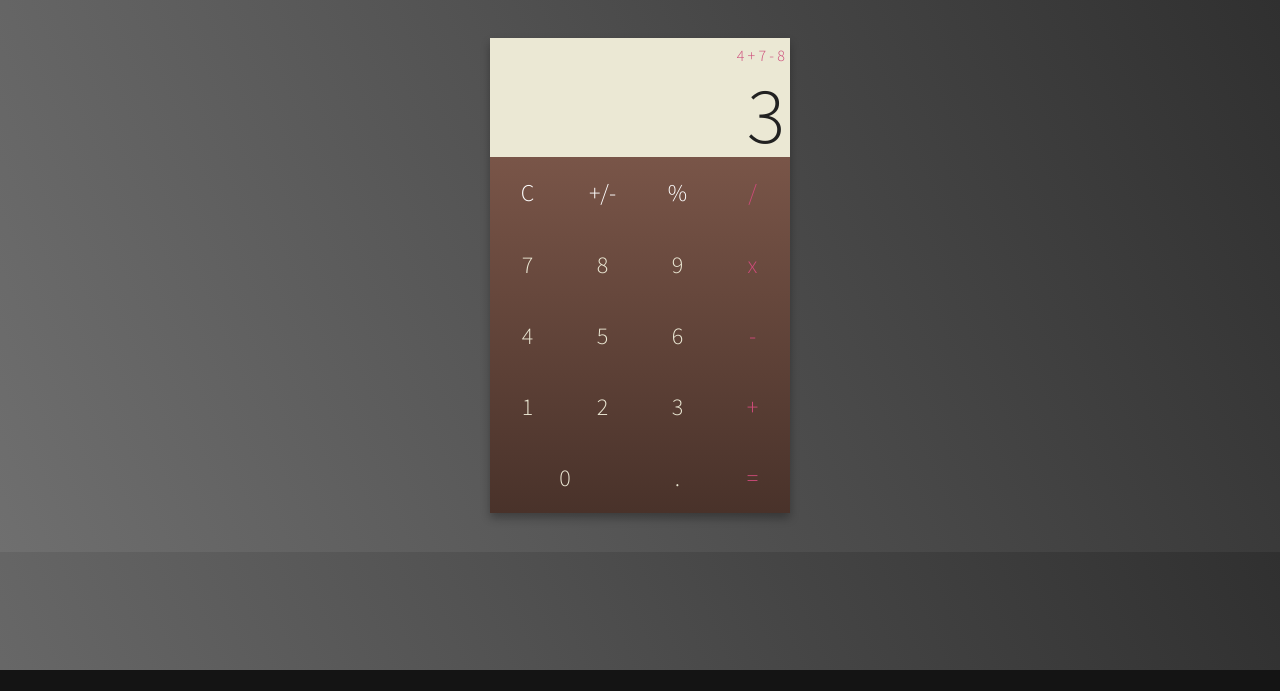
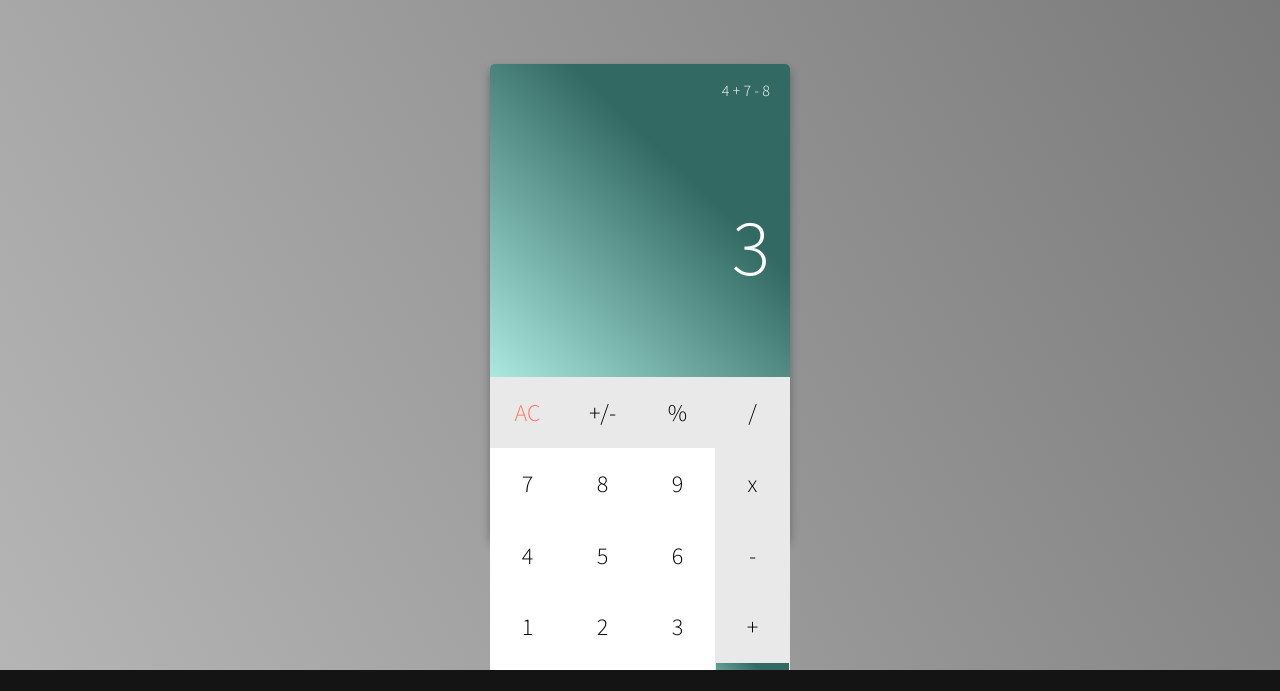
Before and after one commit to ziggysauce/fcc-frontend, a website: page calculator/index.html in a window 1280 px wide. Shown: the top 691 px of the page. Drawn offline with Linux system fonts and the light colour scheme.

Commit message:
change styles to green scheme

```diff
--- a/calculator/css/styles.css
+++ b/calculator/css/styles.css
@@ -3,22 +3,21 @@
 body, html {
   margin: 0;
   padding: 0;
+  height: calc(100% - 5em);
 }
 
 body {
-  background: -webkit-linear-gradient(right top, #303030, #6f6f6f);
-  background: -moz-linear-gradient(right top, #303030, #6f6f6f);
+  background: -webkit-linear-gradient(right top, #7a7a7a, #b6b6b6);
+  background: -moz-linear-gradient(right top, #7a7a7a, #b6b6b6);
 }
 
 #container {
-  /*height: 100%;*/
 }
 
 .calc-container {
-  /*outline: 1px solid red;*/
   box-shadow: 0px 5px 10px rgba(0,0,0,0.3);
-  border-radius: 3px;
-  margin: 3% auto;
+  border-radius: 5px;
+  margin: 5% auto;
   height: 475px;
   width: 300px;
 }
@@ -27,16 +26,21 @@ body {
   height: 20%;
 }
 
+.top-container {
+  border-top-left-radius: 5px;
+  border-top-right-radius: 5px;
+  background: -webkit-linear-gradient(right top, #326a63 35%, #abe8e0);
+  background: -moz-linear-gradient(right top, #326a63 35%, #abe8e0);
+}
+
 .calc-row-1, .calc-row-2 {
   display: flex;
   flex-direction: row;
   justify-content: flex-end;
   align-items: center;
-  /*border: 1px solid #ebe8d4;*/
-  border-bottom: none;
-  padding: 0px 5px;
-  background: #ebe8d4;
-  color: #212121;
+  padding: 0px 20px;
+  /*margin: 0px -1px;*/
+  color: #fff;
   font-family: 'Source Sans Pro', Arial;
   overflow-x: scroll;
   overflow-y: auto;
@@ -44,12 +48,17 @@ body {
 
 .calc-row-1 {
   height: 7%;
-  color: #cd4b79;
+  /*border-top-left-radius: 5px;
+  border-top-right-radius: 5px;*/
+
 }
 
 .calc-row-2 {
   height: 18%;
   font-size: 5em;
+
+  /*border-bottom-left-radius: 5px;
+  border-bottom-right-radius: 5px;*/
 }
 
 button {
@@ -59,21 +68,14 @@ button {
   outline: none;
   font-size: 1.5em;
   font-family: 'Source Sans Pro', Arial;
-  color: #ebe8d4;
+  color: #000;
   background: transparent;
 }
 
-button:hover {
-  background: rgba(0,0,0,0.3);
-}
-
-.calc-row button:last-child:hover {
-  /*background: #ffb0cb;*/
-}
-
 .calc-buttons {
-  background: -webkit-linear-gradient(#795548, #49322a);
-  background: -moz-linear-gradient(#795548, #49322a);
+  border-bottom-left-radius: 5px;
+  border-bottom-right-radius: 5px;
+  background: #FFF;
   height: 75%;
 }
 
@@ -83,14 +85,14 @@ button:hover {
 
 /*top row buttons*/
 .calc-row:first-of-type button {
-  /*background: rgba(255,255,255,.2);*/
-  color: #FFF;
+  color: #000;
+  background: #e9e9e9;
 }
 
 /*right column buttons*/
 .calc-row button:last-child {
-  /*background: #cd4b79;*/
-  color: #cd4b79;
+  color: #000;
+  background: #e9e9e9;
 }
 
 .small-square {
@@ -98,12 +100,46 @@ button:hover {
   height: 100%;
 }
 
-.small-square-2 {
+.calc-row button:hover {
+  background: #ff7566;
+}
+
+#zero-button {
   width: 50%;
   height: 100%;
 }
 
+#equal-button {
+  border: 1px solid #e9e9e9;
+  background: -webkit-linear-gradient(right top, #326a63 25%, #abe8e0);
+  background: -moz-linear-gradient(right top, #326a63 25%, #abe8e0);
+  color: #fff;
+}
+
+#equal-button:hover {
+  background: -webkit-linear-gradient(right top, #ff7566 25%, #ffd0be);
+  background: -moz-linear-gradient(right top, #ff7566 25%, #ffd0be);
+}
+
+#clear-button {
+  color: #ff7566;
+}
+
+#clear-button:hover {
+  color: #fff;
+}
+
 /* CSS for footer */
+footer {
+	height: 5em;
+  width: 100%;
+  position: fixed;
+  bottom: 0;
+  left: 0;
+  padding: 25px 0px;
+	background-color: #141414;
+}
+
 #socmedia {
   height: 100%;
   align-items: center;
@@ -116,16 +152,6 @@ button:hover {
 .contactmedia {
   display: flex;
   flex-direction: row;
-}
-
-footer {
-	height: 5em;
-  width: 100%;
-  position: absolute;
-  bottom: 0;
-  left: 0;
-  padding: 25px 0px;
-	background-color: #141414;
 }
 
 footer a {
--- a/calculator/index.html
+++ b/calculator/index.html
@@ -11,15 +11,17 @@
   <body>
     <div class="container">
       <div class="calc-container">
-        <div class="calc-row-1">
-          <p>4 + 7 - 8</p>
-        </div>
-        <div class="calc-row-2">
-          <p>3</p>
+        <div class="top-container">
+          <div class="calc-row-1">
+            <p>4 + 7 - 8</p>
+          </div>
+          <div class="calc-row-2">
+            <p>3</p>
+          </div>
         </div>
         <div class="calc-buttons">
           <div class="calc-row">
-            <button type="button" name="button" class="small-square">C</button>
+            <button type="button" name="button" class="small-square" id="clear-button">AC</button>
             <button type="button" name="button" class="small-square">+/-</button>
             <button type="button" name="button" class="small-square">%</button>
             <button type="button" name="button" class="small-square">/</button>
@@ -43,9 +45,9 @@
             <button type="button" name="button" class="small-square">+</button>
           </div>
           <div class="calc-row">
-            <button type="button" name="button" class="small-square-2">0</button>
+            <button type="button" name="button" class="small-square" id="zero-button">0</button>
             <button type="button" name="button" class="small-square">.</button>
-            <button type="button" name="button" class="small-square">=</button>
+            <button type="button" name="button" class="small-square" id="equal-button">=</button>
           </div>
         </div>
       </div>
```
